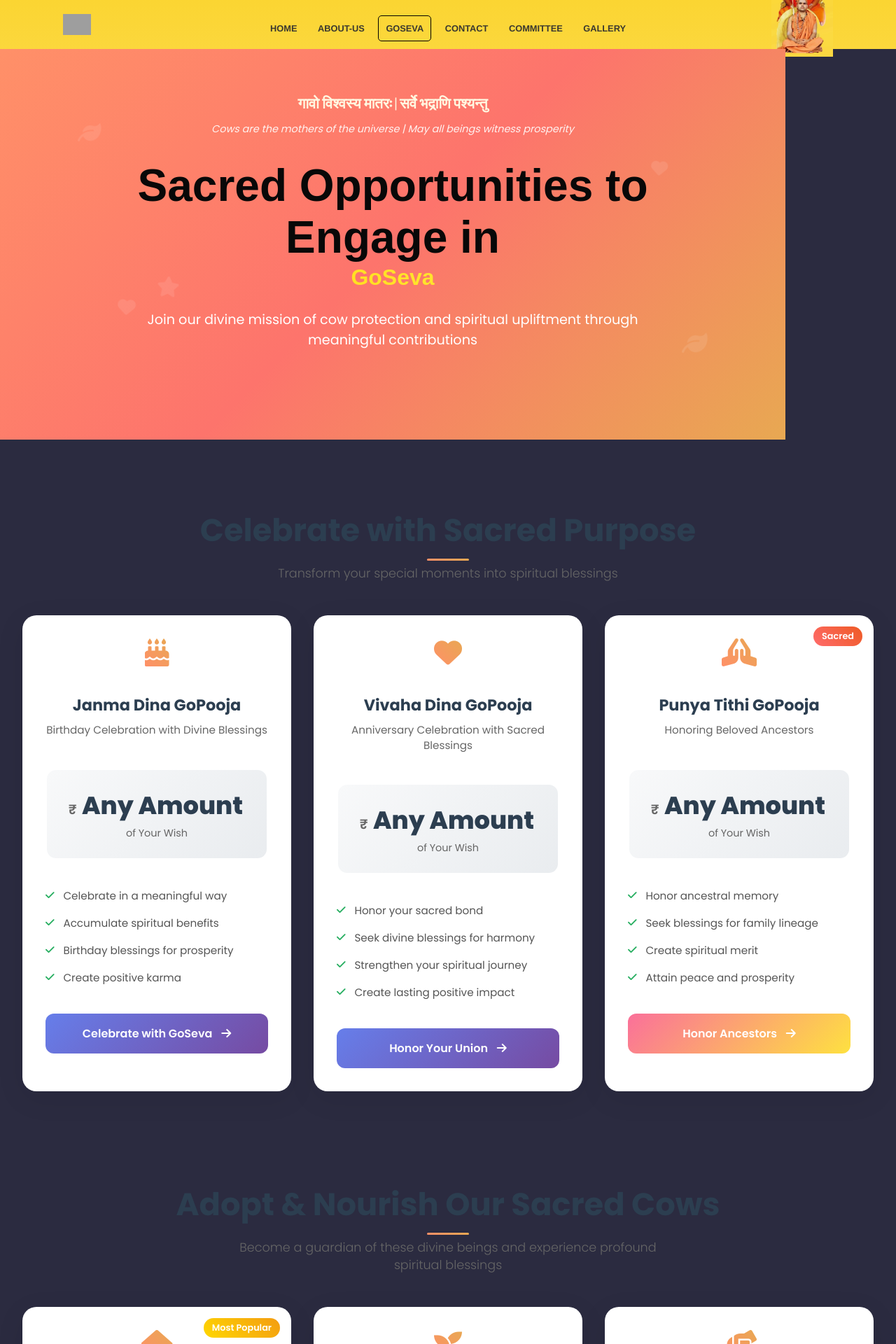
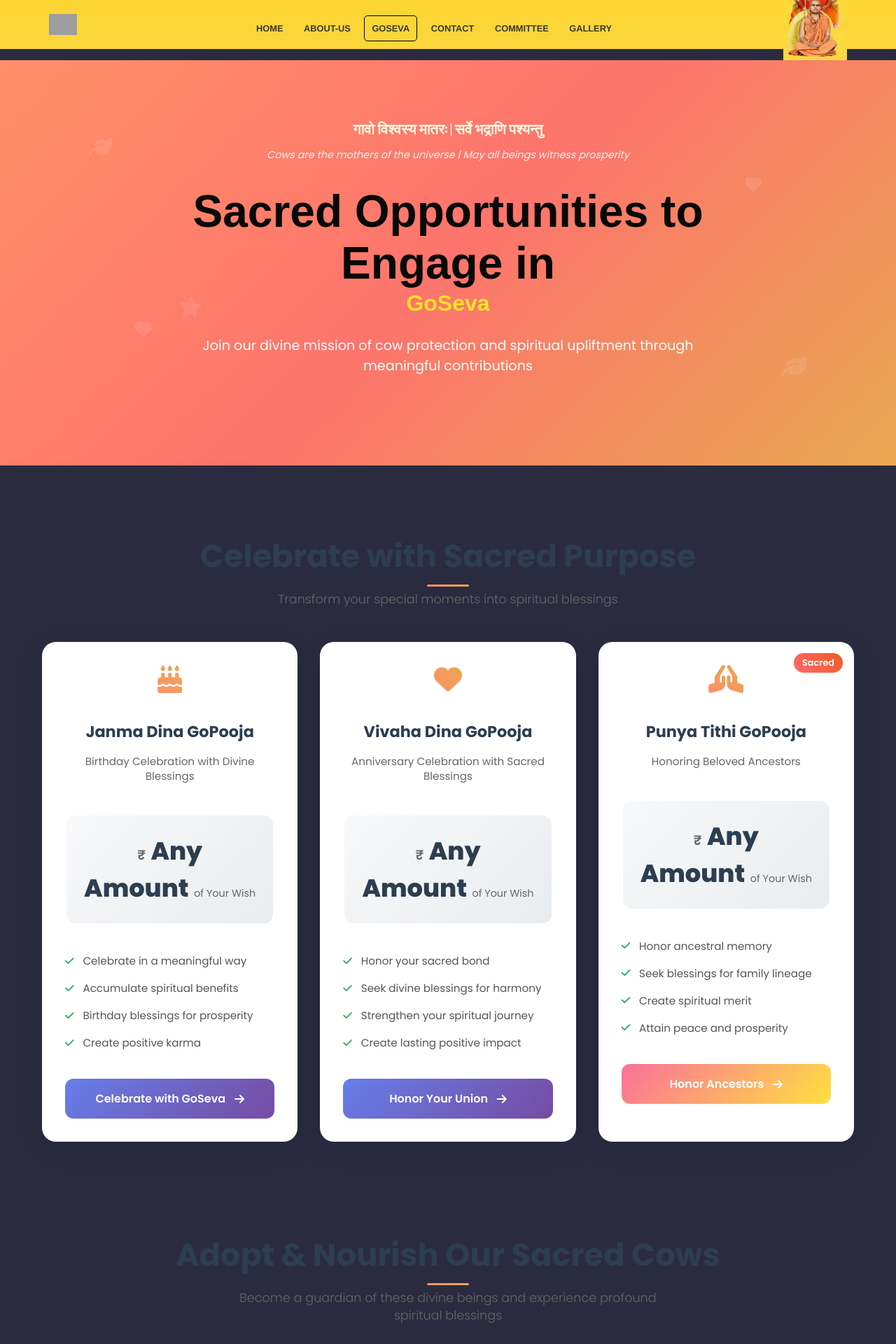
Before and after one commit to sujayadkesar/govardhana, a Jekyll site: the page built from blog/currentaccount.html, in a window 1280 px wide. Shown: the top 1920 px of the page at 70% size. Built offline with Jekyll 4.4.1, drawn with Linux system fonts in a browser that asks for light colours; grey boxes are pictures that could not be loaded.

Commit message:
Update currentaccount.html

```diff
--- a/blog/currentaccount.html
+++ b/blog/currentaccount.html
@@ -8,6 +8,8 @@
 <link href="https://fonts.googleapis.com/css2?family=Poppins:wght@300;400;600;700;800&family=Crimson+Text:ital,wght@0,400;0,600;1,400&display=swap" rel="stylesheet">
 <link rel="stylesheet" href="https://cdnjs.cloudflare.com/ajax/libs/font-awesome/6.0.0/css/all.min.css">
 
+<!-- Main Content Container - Properly aligned with site structure -->
+<div class="goseva-container">
     <!-- Hero Section -->
     <div class="hero-section">
         <div class="hero-content">
@@ -457,27 +459,36 @@
             </div>
         </div>
     </div>
+</div>
 
 <style>
-    * {
+    /* Main container to ensure proper alignment */
+    .goseva-container {
+        width: 100%;
+        max-width: none;
         margin: 0;
         padding: 0;
+        overflow-x: hidden;
+    }
+
+    /* Reset any conflicting styles */
+    .goseva-container * {
         box-sizing: border-box;
     }
 
     /* Base styles that won't conflict with existing site */
-    .hero-section,
-    .section-container,
-    .urgent-appeal,
-    .trust-section {
+    .goseva-container .hero-section,
+    .goseva-container .section-container,
+    .goseva-container .urgent-appeal,
+    .goseva-container .trust-section {
         font-family: 'Poppins', -apple-system, BlinkMacSystemFont, 'Segoe UI', Roboto, sans-serif;
     }
 
-    /* Hero Section */
-    .hero-section {
+    /* Hero Section - Full width */
+    .goseva-container .hero-section {
         position: relative;
         background: linear-gradient(135deg, #ff9068 0%, #fd746c 50%, #e8a852 100%);
-        padding: 4rem 2rem 6rem;
+        padding: 4rem 0 6rem;
         text-align: center;
         color: white;
         overflow: hidden;
@@ -485,21 +496,28 @@
         display: flex;
         align-items: center;
         justify-content: center;
-        margin-bottom: 2rem;
+        margin: 0 0 2rem 0;
+        width: 100vw;
+        position: relative;
+        left: 50%;
+        right: 50%;
+        margin-left: -50vw;
+        margin-right: -50vw;
     }
 
-    .hero-content {
+    .goseva-container .hero-content {
         max-width: 800px;
         z-index: 2;
         position: relative;
+        padding: 0 2rem;
     }
 
-    .sanskrit-verse {
+    .goseva-container .sanskrit-verse {
         margin-bottom: 2rem;
         animation: fadeInUp 1s ease-out;
     }
 
-    .sanskrit-verse p {
+    .goseva-container .sanskrit-verse p {
         font-family: 'Crimson Text', serif;
         font-size: 1.3rem;
         font-weight: 600;
@@ -507,20 +525,20 @@
         color: #fff8e1;
     }
 
-    .sanskrit-verse span {
+    .goseva-container .sanskrit-verse span {
         font-size: 0.9rem;
         opacity: 0.9;
         font-style: italic;
     }
 
-    .hero-title {
+    .goseva-container .hero-title {
         font-size: clamp(2.5rem, 5vw, 4rem);
         font-weight: 800;
         margin-bottom: 1.5rem;
         animation: fadeInUp 1s ease-out 0.3s both;
     }
 
-    .highlight-text {
+    .goseva-container .highlight-text {
         background: linear-gradient(45deg, #ffd700, #ffed4e);
         -webkit-background-clip: text;
         -webkit-text-fill-color: transparent;
@@ -528,7 +546,7 @@
         position: relative;
     }
 
-    .hero-subtitle {
+    .goseva-container .hero-subtitle {
         font-size: 1.2rem;
         margin-bottom: 2rem;
         opacity: 0.95;
@@ -536,7 +554,7 @@
     }
 
     /* Floating Animation */
-    .hero-animation {
+    .goseva-container .hero-animation {
         position: absolute;
         top: 0;
         left: 0;
@@ -546,17 +564,17 @@
         z-index: 1;
     }
 
-    .floating-elements i {
+    .goseva-container .floating-elements i {
         position: absolute;
         color: rgba(255, 255, 255, 0.1);
         animation: float 6s ease-in-out infinite;
     }
 
-    .leaf-1 { top: 20%; left: 10%; font-size: 2rem; animation-delay: 0s; }
-    .heart-1 { top: 30%; right: 15%; font-size: 1.5rem; animation-delay: 1s; }
-    .star-1 { top: 60%; left: 20%; font-size: 1.8rem; animation-delay: 2s; }
-    .leaf-2 { bottom: 20%; right: 10%; font-size: 2.2rem; animation-delay: 3s; }
-    .heart-2 { bottom: 30%; left: 15%; font-size: 1.6rem; animation-delay: 4s; }
+    .goseva-container .leaf-1 { top: 20%; left: 10%; font-size: 2rem; animation-delay: 0s; }
+    .goseva-container .heart-1 { top: 30%; right: 15%; font-size: 1.5rem; animation-delay: 1s; }
+    .goseva-container .star-1 { top: 60%; left: 20%; font-size: 1.8rem; animation-delay: 2s; }
+    .goseva-container .leaf-2 { bottom: 20%; right: 10%; font-size: 2.2rem; animation-delay: 3s; }
+    .goseva-container .heart-2 { bottom: 30%; left: 15%; font-size: 1.6rem; animation-delay: 4s; }
 
     @keyframes float {
         0%, 100% { transform: translateY(0px) rotate(0deg); }
@@ -574,19 +592,20 @@
         }
     }
 
-    /* Section Containers */
-    .section-container {
-        padding: 4rem 2rem;
-        max-width: 1400px;
+    /* Section Containers - Properly constrained */
+    .goseva-container .section-container {
+        padding: 4rem 20px;
+        max-width: 1200px;
         margin: 0 auto;
+        width: 100%;
     }
 
-    .section-header {
+    .goseva-container .section-header {
         text-align: center;
         margin-bottom: 3rem;
     }
 
-    .section-header h2 {
+    .goseva-container .section-header h2 {
         font-size: clamp(2rem, 4vw, 2.8rem);
         font-weight: 700;
         color: #2c3e50;
@@ -594,7 +613,7 @@
         position: relative;
     }
 
-    .section-header h2:after {
+    .goseva-container .section-header h2:after {
         content: '';
         position: absolute;
         bottom: -10px;
@@ -606,7 +625,7 @@
         border-radius: 2px;
     }
 
-    .section-header p {
+    .goseva-container .section-header p {
         font-size: 1.1rem;
         color: #666;
         max-width: 600px;
@@ -614,15 +633,16 @@
     }
 
     /* Card Grid */
-    .card-grid {
+    .goseva-container .card-grid {
         display: grid;
-        grid-template-columns: repeat(auto-fit, minmax(350px, 1fr));
+        grid-template-columns: repeat(auto-fit, minmax(320px, 1fr));
         gap: 2rem;
         margin-top: 3rem;
+        width: 100%;
     }
 
     /* Enhanced Donation Cards */
-    .donation-card {
+    .goseva-container .donation-card {
         background: white;
         border-radius: 20px;
         overflow: hidden;
@@ -631,14 +651,15 @@
         position: relative;
         border: 1px solid rgba(255,255,255,0.8);
         animation: fadeIn 0.6s ease-out forwards;
+        width: 100%;
     }
 
-    .donation-card:hover {
+    .goseva-container .donation-card:hover {
         transform: translateY(-10px) scale(1.02);
         box-shadow: 0 20px 60px rgba(0,0,0,0.15);
     }
 
-    .card-badge {
+    .goseva-container .card-badge {
         position: absolute;
         top: 15px;
         right: 15px;
@@ -651,17 +672,17 @@
         z-index: 2;
     }
 
-    .featured-card .card-badge {
+    .goseva-container .featured-card .card-badge {
         background: linear-gradient(45deg, #ffd700, #f39c12);
     }
 
-    .card-icon {
+    .goseva-container .card-icon {
         text-align: center;
         padding: 2rem 0 1rem;
         position: relative;
     }
 
-    .card-icon i {
+    .goseva-container .card-icon i {
         font-size: 2.5rem;
         background: linear-gradient(45deg, #ff9068, #e8a852);
         -webkit-background-clip: text;
@@ -669,29 +690,29 @@
         background-clip: text;
     }
 
-    .card-header {
+    .goseva-container .card-header {
         text-align: center;
         padding: 0 2rem 1.5rem;
     }
 
-    .card-header h3 {
+    .goseva-container .card-header h3 {
         font-size: 1.4rem;
         font-weight: 700;
         color: #2c3e50;
         margin-bottom: 0.5rem;
     }
 
-    .card-subtitle {
+    .goseva-container .card-subtitle {
         color: #666;
         font-size: 0.95rem;
         font-weight: 400;
     }
 
-    .card-body {
+    .goseva-container .card-body {
         padding: 0 2rem 2rem;
     }
 
-    .donation-amount {
+    .goseva-container .donation-amount {
         text-align: center;
         margin-bottom: 2rem;
         padding: 1.5rem;
@@ -701,32 +722,32 @@
         background-clip: padding-box;
     }
 
-    .currency {
+    .goseva-container .currency {
         font-size: 1.2rem;
         color: #666;
         font-weight: 600;
     }
 
-    .amount {
+    .goseva-container .amount {
         font-size: 2.2rem;
         font-weight: 800;
         color: #2c3e50;
         margin: 0 0.2rem;
     }
 
-    .period {
+    .goseva-container .period {
         font-size: 0.9rem;
         color: #666;
         font-weight: 500;
     }
 
-    .benefits-list {
+    .goseva-container .benefits-list {
         list-style: none;
         margin-bottom: 2rem;
         padding: 0;
     }
 
-    .benefits-list li {
+    .goseva-container .benefits-list li {
         padding: 0.5rem 0;
         display: flex;
         align-items: center;
@@ -734,13 +755,13 @@
         color: #555;
     }
 
-    .benefits-list i {
+    .goseva-container .benefits-list i {
         color: #27ae60;
         margin-right: 0.8rem;
         font-size: 0.9rem;
     }
 
-    .impact-note {
+    .goseva-container .impact-note {
         background: linear-gradient(135deg, #e8f5e8 0%, #d4edda 100%);
         padding: 1rem;
         border-radius: 10px;
@@ -751,14 +772,14 @@
         font-size: 0.9rem;
     }
 
-    .impact-note i {
+    .goseva-container .impact-note i {
         color: #27ae60;
         margin-right: 0.8rem;
         font-size: 1rem;
     }
 
     /* CTA Buttons */
-    .cta-button {
+    .goseva-container .cta-button {
         display: flex;
         align-items: center;
         justify-content: center;
@@ -776,7 +797,7 @@
         overflow: hidden;
     }
 
-    .cta-button::before {
+    .goseva-container .cta-button::before {
         content: '';
         position: absolute;
         top: 0;
@@ -787,81 +808,83 @@
         transition: left 0.5s;
     }
 
-    .cta-button:hover::before {
+    .goseva-container .cta-button:hover::before {
         left: 100%;
     }
 
-    .cta-button:hover {
+    .goseva-container .cta-button:hover {
         transform: translateY(-2px);
         text-decoration: none;
         color: white;
     }
 
-    .celebration-btn {
+    .goseva-container .celebration-btn {
         background: linear-gradient(135deg, #667eea 0%, #764ba2 100%);
     }
 
-    .celebration-btn:hover {
+    .goseva-container .celebration-btn:hover {
         background: linear-gradient(135deg, #5a6fd8 0%, #6a4190 100%);
     }
 
-    .featured-btn {
+    .goseva-container .featured-btn {
         background: linear-gradient(135deg, #f093fb 0%, #f5576c 100%);
     }
 
-    .featured-btn:hover {
+    .goseva-container .featured-btn:hover {
         background: linear-gradient(135deg, #ee82f0 0%, #f3455a 100%);
     }
 
-    .standard-btn {
+    .goseva-container .standard-btn {
         background: linear-gradient(135deg, #4facfe 0%, #00f2fe 100%);
     }
 
-    .standard-btn:hover {
+    .goseva-container .standard-btn:hover {
         background: linear-gradient(135deg, #3d9bfe 0%, #00e0fe 100%);
     }
 
-    .premium-btn {
+    .goseva-container .premium-btn {
         background: linear-gradient(135deg, #fa709a 0%, #fee140 100%);
     }
 
-    .premium-btn:hover {
+    .goseva-container .premium-btn:hover {
         background: linear-gradient(135deg, #f85f88 0%, #fed12e 100%);
     }
 
-    .basic-btn {
+    .goseva-container .basic-btn {
         background: linear-gradient(135deg, #a8edea 0%, #fed6e3 100%);
         color: #2c3e50;
     }
 
-    .basic-btn:hover {
+    .goseva-container .basic-btn:hover {
         background: linear-gradient(135deg, #96e6e2 0%, #fec4d1 100%);
         color: #2c3e50;
     }
 
-    .flexible-btn {
+    .goseva-container .flexible-btn {
         background: linear-gradient(135deg, #ffecd2 0%, #fcb69f 100%);
         color: #2c3e50;
     }
 
-    .flexible-btn:hover {
+    .goseva-container .flexible-btn:hover {
         background: linear-gradient(135deg, #ffe0c0 0%, #fba48d 100%);
         color: #2c3e50;
     }
 
-    /* Urgent Appeal Section */
-    .urgent-appeal {
+    /* Urgent Appeal Section - Properly contained */
+    .goseva-container .urgent-appeal {
         background: linear-gradient(135deg, #ff6b6b 0%, #ee5a24 100%);
-        margin: 4rem 2rem;
+        margin: 4rem auto;
         border-radius: 20px;
-        padding: 3rem;
+        padding: 3rem 2rem;
         color: white;
         position: relative;
         overflow: hidden;
         animation: pulse-glow 3s ease-in-out infinite;
+        max-width: 1200px;
+        width: calc(100% - 40px);
     }
 
-    .appeal-content {
+    .goseva-container .appeal-content {
         display: flex;
         align-items: center;
         gap: 2rem;
@@ -871,30 +894,30 @@
         z-index: 2;
     }
 
-    .appeal-icon i {
+    .goseva-container .appeal-icon i {
         font-size: 3rem;
         opacity: 0.9;
     }
 
-    .appeal-text h3 {
+    .goseva-container .appeal-text h3 {
         font-size: 1.8rem;
         font-weight: 700;
         margin-bottom: 0.5rem;
     }
 
-    .appeal-text p {
+    .goseva-container .appeal-text p {
         font-size: 1rem;
         opacity: 0.95;
         margin-bottom: 1rem;
     }
 
-    .appeal-details {
+    .goseva-container .appeal-details {
         font-size: 0.9rem;
         opacity: 0.8;
         font-style: italic;
     }
 
-    .urgent-cta {
+    .goseva-container .urgent-cta {
         background: rgba(255,255,255,0.2);
         color: white;
         padding: 1rem 2rem;
@@ -907,9 +930,10 @@
         transition: all 0.3s ease;
         border: 2px solid rgba(255,255,255,0.3);
         backdrop-filter: blur(10px);
+        white-space: nowrap;
     }
 
-    .urgent-cta:hover {
+    .goseva-container .urgent-cta:hover {
         background: rgba(255,255,255,0.3);
         transform: translateY(-2px);
         color: white;
@@ -921,16 +945,18 @@
         50% { box-shadow: 0 0 40px rgba(255, 107, 107, 0.6); }
     }
 
-    /* Trust Section */
-    .trust-section {
+    /* Trust Section - Properly contained */
+    .goseva-container .trust-section {
         background: white;
         padding: 2rem;
-        margin: 3rem 2rem;
+        margin: 3rem auto;
         border-radius: 15px;
         box-shadow: 0 5px 20px rgba(0,0,0,0.05);
+        max-width: 1200px;
+        width: calc(100% - 40px);
     }
 
-    .trust-content {
+    .goseva-container .trust-content {
         display: grid;
         grid-template-columns: repeat(auto-fit, minmax(200px, 1fr));
         gap: 2rem;
@@ -938,7 +964,7 @@
         margin: 0 auto;
     }
 
-    .trust-item {
+    .goseva-container .trust-item {
         display: flex;
         align-items: center;
         justify-content: center;
@@ -947,7 +973,7 @@
         color: #2c3e50;
     }
 
-    .trust-item i {
+    .goseva-container .trust-item i {
         color: #27ae60;
         font-size: 1.2rem;
     }
@@ -965,58 +991,68 @@
 
     /* Responsive Design */
     @media (max-width: 768px) {
-        .hero-section {
-            padding: 3rem 1rem 4rem;
+        .goseva-container .hero-section {
+            padding: 3rem 0 4rem;
             min-height: 50vh;
         }
 
-        .section-container {
-            padding: 3rem 1rem;
+        .goseva-container .section-container {
+            padding: 3rem 15px;
         }
 
-        .card-grid {
+        .goseva-container .card-grid {
             grid-template-columns: 1fr;
             gap: 1.5rem;
         }
 
-        .appeal-content {
+        .goseva-container .appeal-content {
             flex-direction: column;
             text-align: center;
             gap: 1.5rem;
         }
 
-        .trust-content {
+        .goseva-container .trust-content {
             grid-template-columns: repeat(2, 1fr);
             gap: 1rem;
         }
 
-        .donation-card:hover {
+        .goseva-container .donation-card:hover {
             transform: translateY(-5px) scale(1.01);
         }
     }
 
     @media (max-width: 480px) {
-        .hero-title {
+        .goseva-container .hero-title {
             font-size: 2rem;
         }
 
-        .section-header h2 {
+        .goseva-container .section-header h2 {
             font-size: 1.8rem;
         }
 
-        .urgent-appeal {
-            margin: 2rem 1rem;
+        .goseva-container .urgent-appeal {
+            margin: 2rem 10px;
             padding: 2rem;
         }
 
-        .trust-content {
+        .goseva-container .trust-content {
             grid-template-columns: 1fr;
         }
 
-        .card-grid {
+        .goseva-container .card-grid {
             grid-template-columns: 1fr;
             gap: 1rem;
         }
+
+        .goseva-container .section-container {
+            padding: 2rem 10px;
+        }
+    }
+
+    /* Ensure no horizontal scroll */
+    .goseva-container {
+        width: 100%;
+        overflow-x: hidden;
     }
 </style>
 
```
Also changed, not shown: other parts of blog/currentaccount.html (+2 -2 lines). Lines whose indentation alone changed are shown as unchanged.
